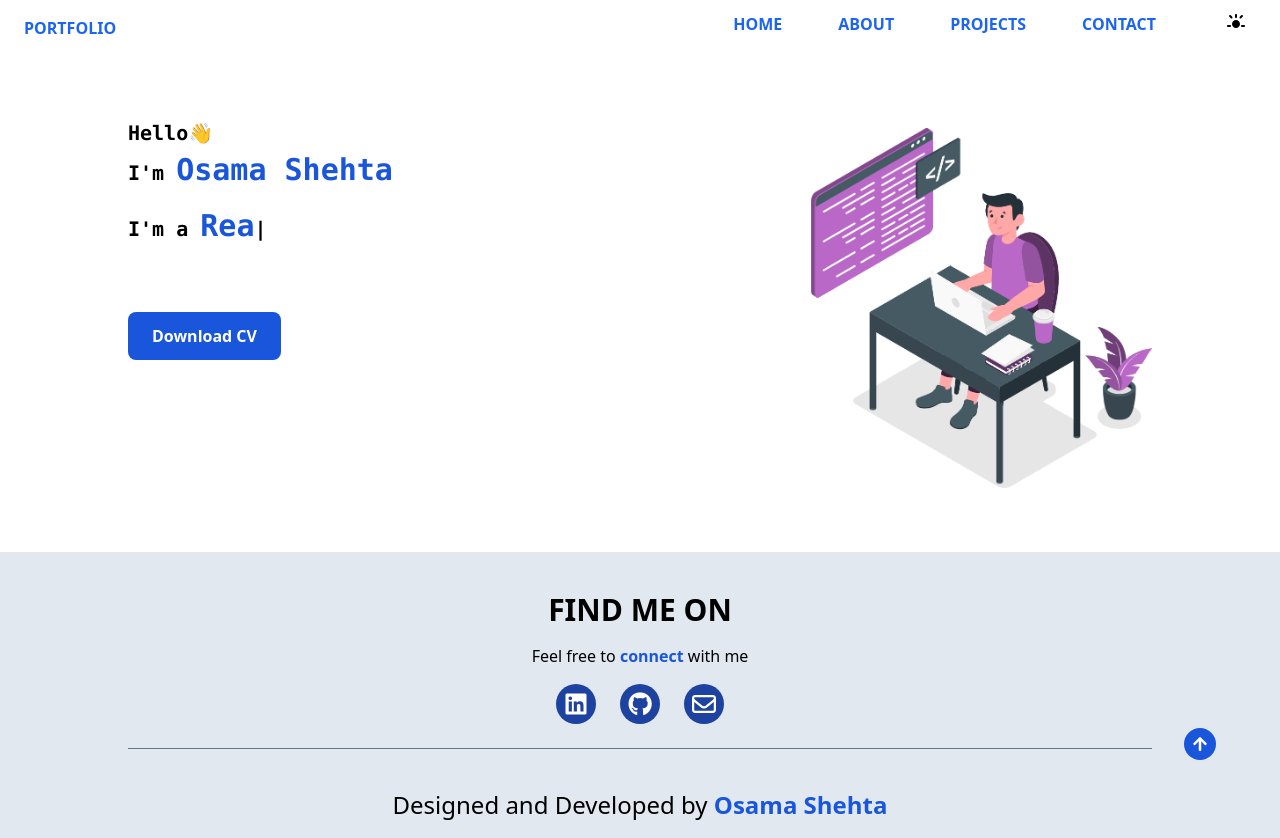
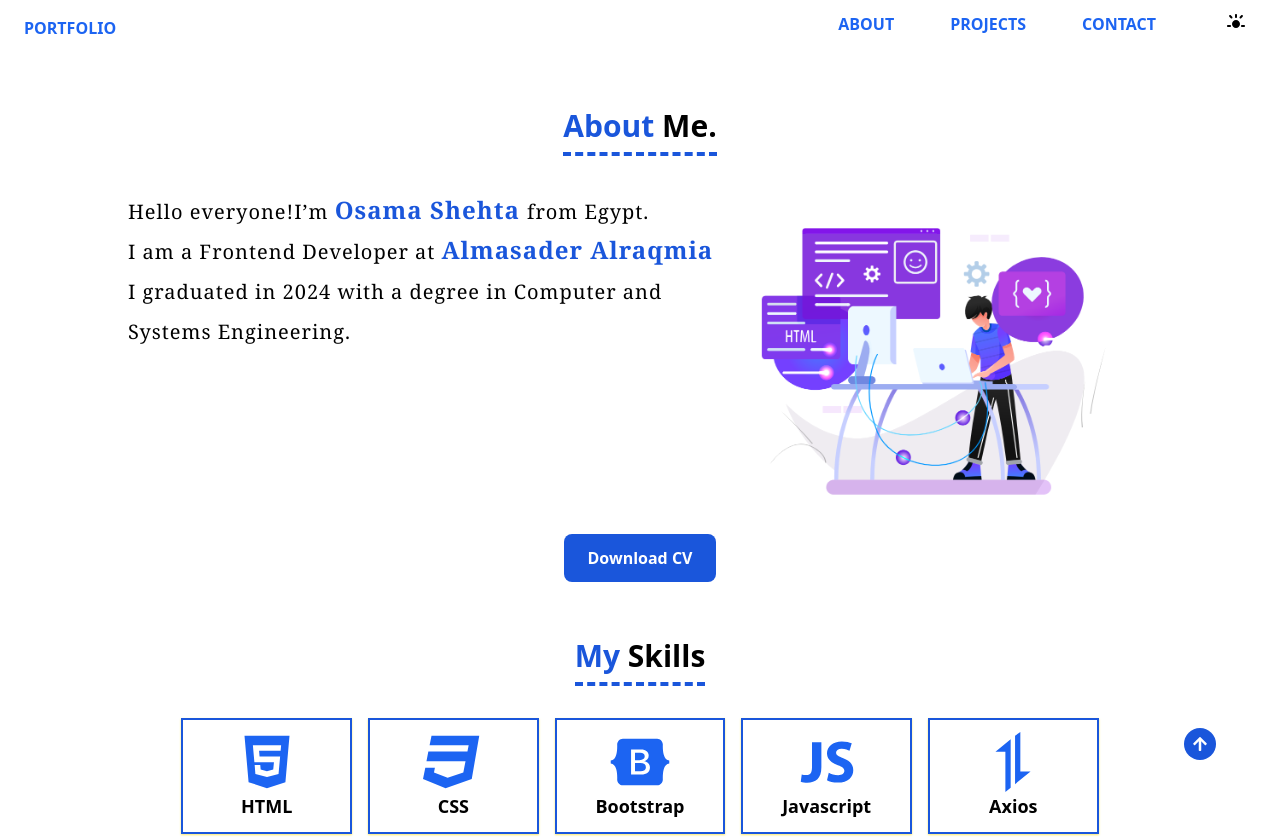
Before and after one commit to osamashehta/Portfolio, a React (Vite) app: page / in a window 1280 px wide. Shown: the top 838 px of the page. Built offline with nearby package versions, Linux system fonts and the light colour scheme.

Commit message:
Update UI

```diff
--- a/src/App.jsx
+++ b/src/App.jsx
@@ -11,8 +11,8 @@ const router = createBrowserRouter([
     path: "",
     element: <Layout />,
     children: [
-      { index: true, element: <Home /> },
-      { path: "about", element: <About /> },
+      // { index: true, element: <Home /> },
+      { path: "/", element: <About /> },
       { path: "portfolio", element: <Portfolio /> },
       { path: "contact", element: <Contact /> },
       { path: "*", element: <NotFound /> },
--- a/src/Components/Header/Nav.jsx
+++ b/src/Components/Header/Nav.jsx
@@ -61,13 +61,13 @@ function Nav() {
         </div>
         <div className="link w-2/3 justify-items-end ">
           <ul className=" space-x-10 hidden md:flex">
-            <li className="flex  items-center hover:dark:bg-blue-700  hover:bg-slate-700 hover:text-white px-2 py-1 rounded-lg">
+            {/* <li className="flex  items-center hover:dark:bg-blue-700  hover:bg-slate-700 hover:text-white px-2 py-1 rounded-lg">
               <NavLink to={""} className="uppercase">
                 home
               </NavLink>
-            </li>
+            </li> */}
             <li className="flex  items-center hover:dark:bg-blue-700  hover:bg-slate-700 hover:text-white px-2 py-1 rounded-lg">
-              <NavLink to={"about"} className="uppercase">
+              <NavLink to={"/"} className="uppercase">
                 about
               </NavLink>
             </li>
@@ -161,13 +161,13 @@ function Nav() {
         {isOpen ? (
           <div className="link-mobile w-full text-center my-2  md:hidden ">
             <ul className="md:w-full">
-              <li className="flex justify-center  items-center hover:dark:bg-blue-700  hover:bg-slate-700   hover:text-white px-2 py-1 rounded-lg ">
+              {/* <li className="flex justify-center  items-center hover:dark:bg-blue-700  hover:bg-slate-700   hover:text-white px-2 py-1 rounded-lg ">
                 <NavLink to={""} className="uppercase">
                   home
                 </NavLink>
-              </li>
+              </li> */}
               <li className="flex justify-center  items-center hover:dark:bg-blue-700  hover:bg-slate-700 hover:text-white px-2 py-1 rounded-lg ">
-                <NavLink to={"about"} className="uppercase">
+                <NavLink to={"/"} className="uppercase">
                   about
                 </NavLink>
               </li>
--- a/src/Pages/About/About.jsx
+++ b/src/Pages/About/About.jsx
@@ -18,21 +18,21 @@ function About() {
           <div className="w-full md:w-7/12 text-xl tracking-wider dark:text-white font-serif leading-10">
             <div>
               <p>
-                - Hello Everyone,{" "}
+                Hello everyone!I’m{" "}
                 <span className="text-2xl font-semibold text-blue-700 dark:text-yellow-200 ">
-                  I am Osama Shehta
+                  Osama Shehta {""}
                 </span>{" "}
                 from Egypt.
               </p>
               <p>
-                - I Frontend Developer at{" "}
+                I am a Frontend Developer at{" "}
                 <span className="text-2xl font-semibold text-blue-700 dark:text-yellow-200 ">
                   Almasader Alraqmia
                 </span>
               </p>
               <p>
-                - I graduated with a degree in Computer and Systems Engineering
-                2024.
+                I graduated in 2024 with a degree in Computer and Systems
+                Engineering.
               </p>
             </div>
           </div>
```
Also changed, not shown: 1 other file (tests, documents, lock files or other folders).
